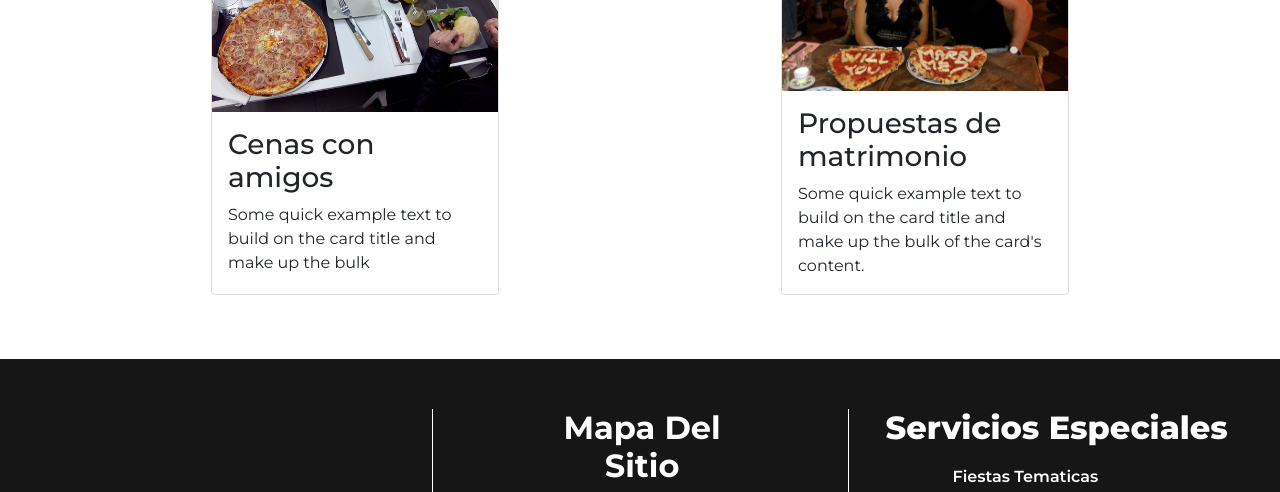
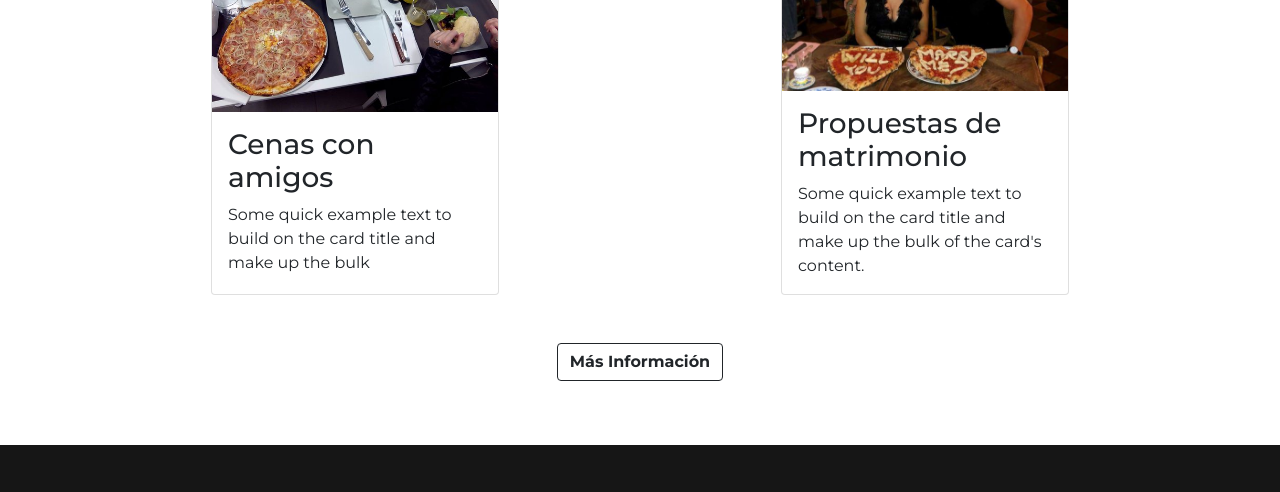
Before and after one commit to Soachi99/Reto-Talento-JuvenTIC, a plain HTML site: page Cartoon Pizza & Frutas Website/services.html in a window 1280 px wide. Shown: the part 1175-1667 px from the top of the page. Drawn offline with nearby package versions, Linux system fonts and the light colour scheme.

Commit message:
Agregado botón para mas información pagina de servicios

```diff
--- a/Cartoon Pizza & Frutas Website/services.html
+++ b/Cartoon Pizza & Frutas Website/services.html
@@ -148,6 +148,11 @@
         </div>
     </div>
 
+    <div class="mas_información">
+        <button onclick="location.href='contacto.html'" type="button" class="btn btn-outline-dark d-block mx-auto mt-5 fw-bold">Más Información</button>
+
+    </div>
+
     <!-------------------------- FOOTER -------------------------------------->
     <footer>
         <div class="contenido-footer">
```
